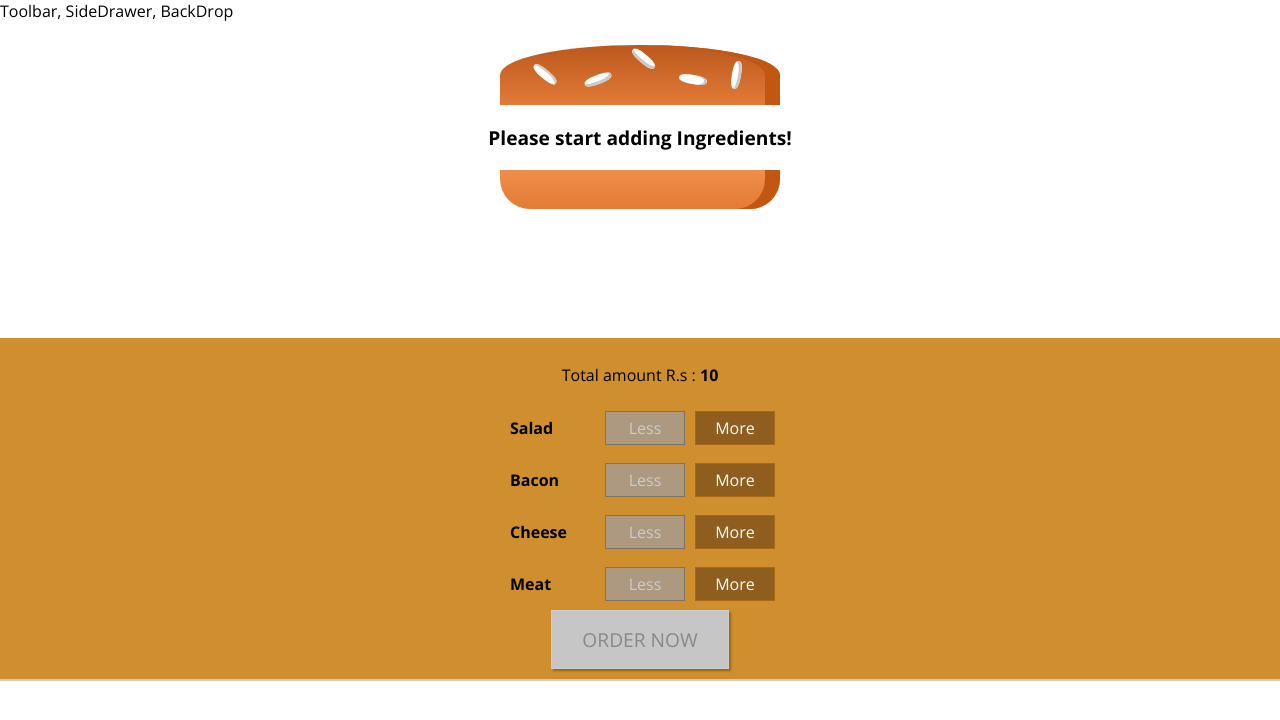
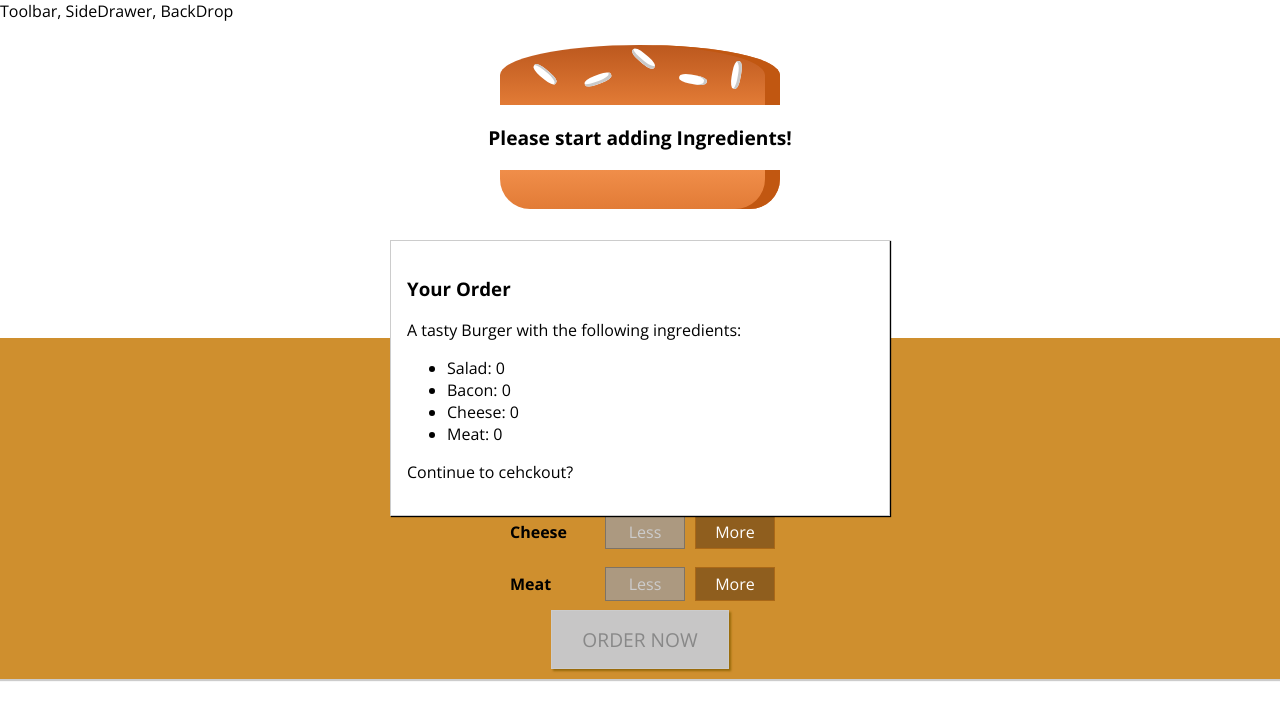
Before and after one commit to aijazbinqasim/burger-builder, a React (Create React App) app: page / in a window 1280 px wide. Shown: the top 720 px of the page. Built offline with nearby package versions, Linux system fonts and the light colour scheme.

Commit message:
Add order summary & modal

```diff
--- /dev/null
+++ b/src/components/Burger/OrderSummary/OrderSammary.js
@@ -0,0 +1,23 @@
+const OrderSummary = props => {
+    const summary = Object.keys(props.item)
+        .map(igKey => {
+            return (
+                <li key={igKey}>
+                    <span style={{ textTransform: 'capitalize' }}>{igKey}</span>: {props.item[igKey]}
+                </li>
+            );
+        });
+
+    return (
+        <>
+            <h3>Your Order</h3>
+            <p>A tasty Burger with the following ingredients:</p>
+            <ul>
+                {summary}
+            </ul>
+            <p>Continue to cehckout?</p>
+        </>
+    );
+}
+
+export default OrderSummary;
--- /dev/null
+++ b/src/components/UI/Modal/Modal.js
@@ -0,0 +1,9 @@
+import styles from './Modal.module.css';
+
+const Modal = props => (
+    <div className={styles.modal}>
+        {props.children}
+    </div>
+);
+
+export default Modal;
--- /dev/null
+++ b/src/components/UI/Modal/Modal.module.css
@@ -0,0 +1,20 @@
+.modal {
+    position: fixed;
+    z-index: 500;
+    background-color: white;
+    width: 70%;
+    border: 1px solid #ccc;
+    box-shadow: 1px 1px 1px black;
+    padding: 16px;
+    left: 15%;
+    top: 30%;
+    box-sizing: border-box;
+    transition: all 0.3s ease-out;
+}
+
+@media (min-width: 600px) {
+    .modal {
+        width: 500px;
+        left: calc(50% - 250px);
+    }
+}
--- a/src/containers/BurgerBuilder/BurgerBuilder.js
+++ b/src/containers/BurgerBuilder/BurgerBuilder.js
@@ -1,6 +1,8 @@
 import React from 'react';
 import Burger from '../../components/Burger/Burger';
 import Controls from '../../components/Burger/Controls/Controls';
+import Modal from '../../components/UI/Modal/Modal';
+import OrderSummary from '../../components/Burger/OrderSummary/OrderSammary';
 
 const ITEM_PRICES = {
     salad: 1,
@@ -79,9 +81,11 @@
 
         return (
             <>
-                <Burger
-                    item={this.state.item}
-                />
+                <Modal>
+                    <OrderSummary item={this.state.item} />
+                </Modal>
+
+                <Burger item={this.state.item} />
 
                 <Controls
                     addItemHandler={this.addItemHandler}
```
Also changed, not shown: src/components/UI/Backdrop/Backdrop.js (added).
